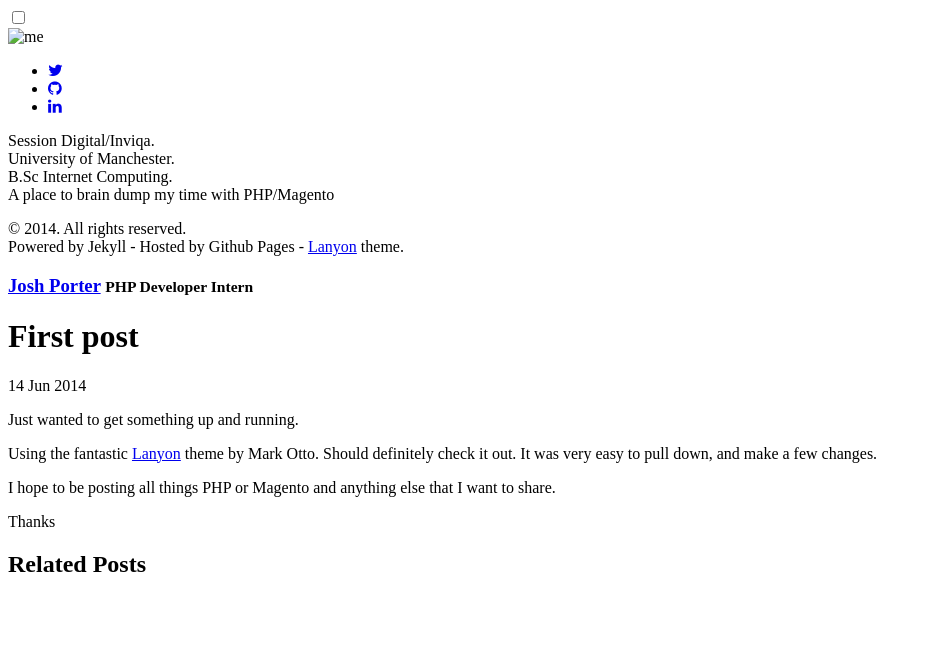
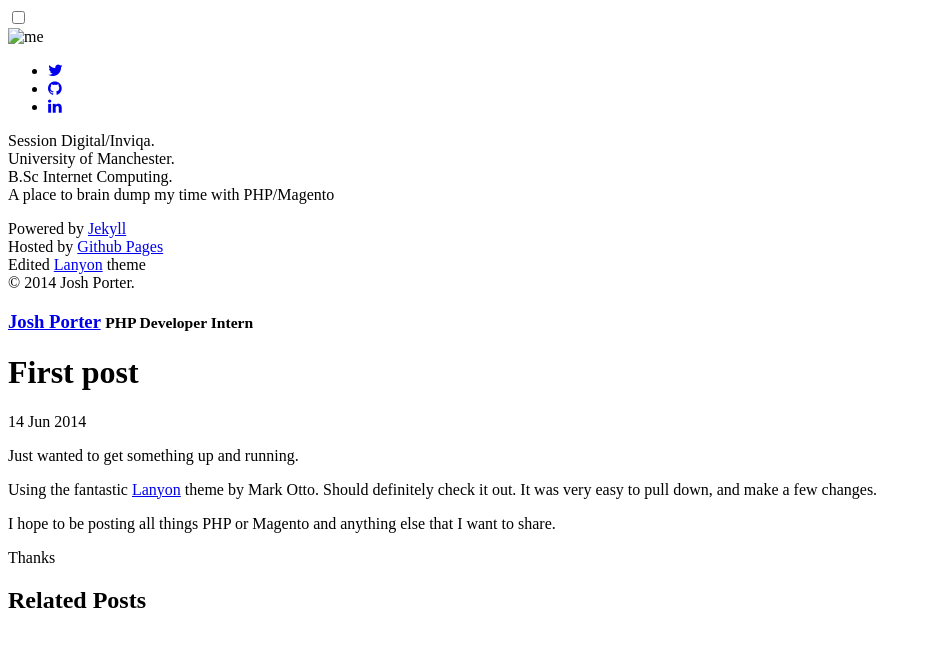
Before and after one commit to joshporter/joshporter.github.io, a Jekyll site: the page built from _posts/2014-06-14-first-post.md, in a window 1280 px wide. Shown: the top 647 px of the page, without its empty margins (0-928 px from the left). Built offline with Jekyll 4.4.1, drawn with Linux system fonts in a browser that asks for light colours; nearby versions of some CDN libraries; Markdown is read by kramdown in place of the engine named in the settings.

Commit message:
Amend footer links

```diff
--- a/_includes/sidebar.html
+++ b/_includes/sidebar.html
@@ -38,8 +38,10 @@
 
   <div class="sidebar-item">
     <p>
-      &copy; {{ site.time | date: '%Y' }}. All rights reserved. <br/>
-        Powered by Jekyll - Hosted by Github Pages - <a href="https://github.com/poole/lanyon">Lanyon</a> theme.
+        Powered by <a href="http://jekyllrb.com" target="_blank">Jekyll</a><br/>
+        Hosted by <a href="https://pages.github.com" target="_blank">Github Pages</a><br/>
+        Edited <a href="https://github.com/poole/lanyon" target="_blank">Lanyon</a> theme<br/>
+        &copy; {{ site.time | date: '%Y' }} Josh Porter.
     </p>
   </div>
 </div>
```
